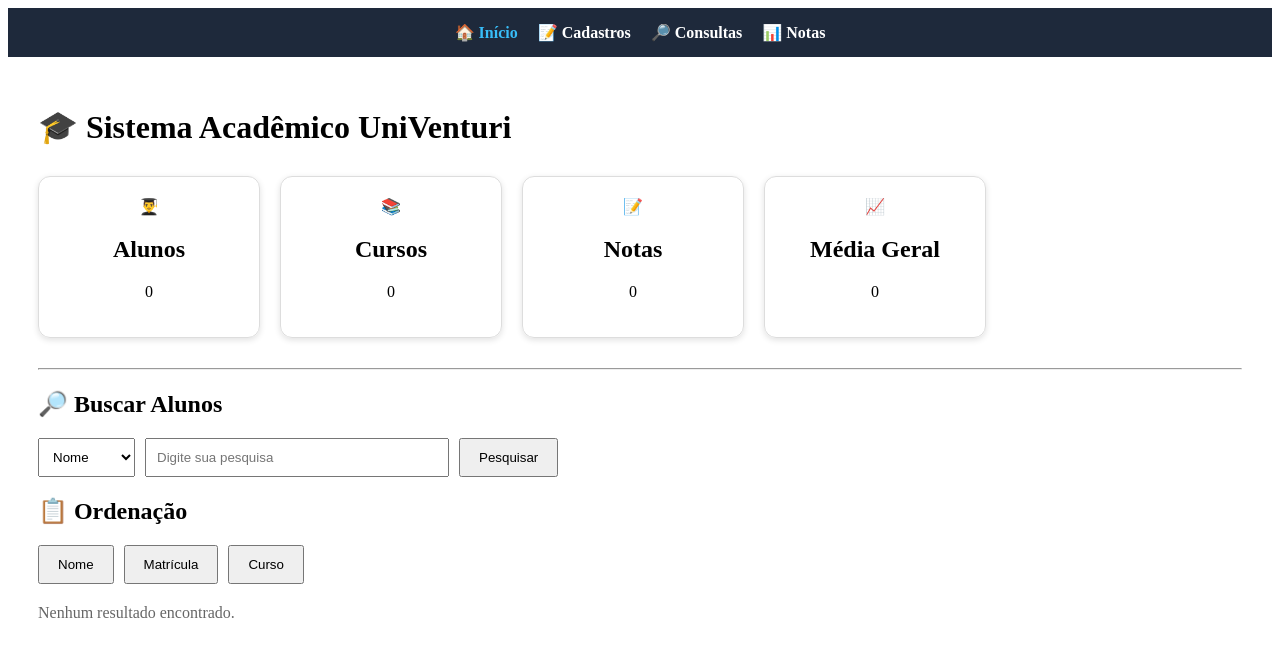
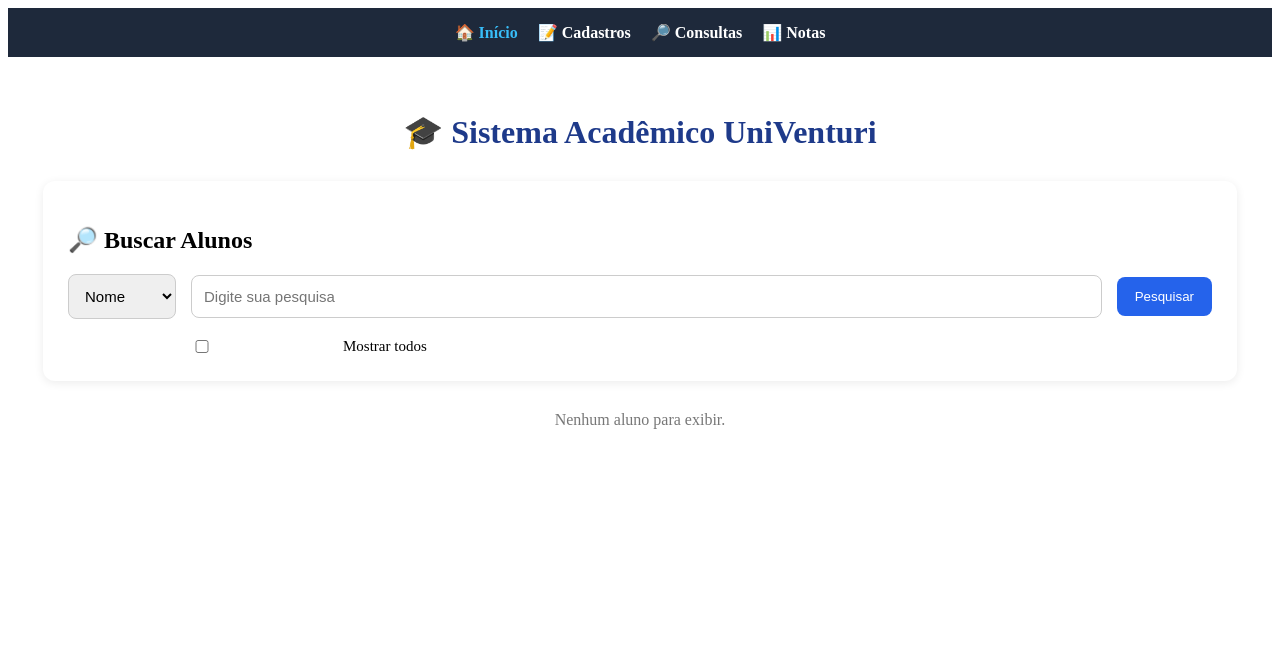
Before and after one commit to DanielaVenturi/SistemaAcademico-UniVenturi-s, a Vue app in the folder frontend/: page / in a window 1280 px wide. Shown: the top 656 px of the page. Built offline with nearby package versions, Linux system fonts and the light colour scheme.

Commit message:
Implementando as principais funções de busca e ordenação e função para add notas

```diff
--- a/frontend/src/views/HomeView.vue
+++ b/frontend/src/views/HomeView.vue
@@ -1,42 +1,136 @@
+<script setup>
+
+import { ref } from "vue";
+import { useRouter } from "vue-router";
+
+import {
+  listarAlunos,
+  buscarPorNome,
+  buscarPorCurso,
+  buscarPorMatricula,
+  ordenarPorNome,
+  ordenarPorCurso,
+  ordenarPorMatricula
+} from "../services/alunoService";
+
+const router = useRouter();
+
+const pesquisa = ref("");
+const tipoBusca = ref("nome");
+
+const alunos = ref([]);
+
+const mostrarTodos = ref(false);
+
+const filtro = ref("");
+
+async function pesquisar() {
+
+  mostrarTodos.value = false;
+
+  if (pesquisa.value.trim() == "") {
+    alunos.value = [];
+    return;
+  }
+
+  if (tipoBusca.value == "nome") {
+
+    alunos.value = await buscarPorNome(
+      pesquisa.value
+    );
+
+  }
+
+  if (tipoBusca.value == "curso") {
+
+    alunos.value = await buscarPorCurso(
+      pesquisa.value
+    );
+
+  }
+
+  if (tipoBusca.value == "matricula") {
+
+    try{
+
+      const aluno = await buscarPorMatricula(
+        pesquisa.value
+      );
+
+      alunos.value = [aluno];
+
+    }catch{
+
+      alunos.value=[];
+
+      alert("Aluno não encontrado.");
+
+    }
+
+  }
+
+}
+
+async function alterarTodos(){
+
+  if(mostrarTodos.value){
+
+    alunos.value = await listarAlunos();
+
+  }else{
+
+    alunos.value=[];
+
+    filtro.value="";
+
+  }
+
+}
+
+async function aplicarFiltro(){
+
+  if(filtro.value=="")
+    return;
+
+  if(filtro.value=="nomeAZ"){
+
+    alunos.value = await ordenarPorNome();
+
+  }
+
+  if(filtro.value=="cursoAZ"){
+
+    alunos.value = await ordenarPorCurso();
+
+  }
+
+  if(filtro.value=="matricula"){
+
+    alunos.value = await ordenarPorMatricula();
+
+  }
+
+}
+
+function abrirAluno(aluno){
+
+  router.push(`/aluno/${aluno.matricula}`);
+
+}
+
+</script>
+
 <template>
 
 <div class="container">
 
   <h1>🎓 Sistema Acadêmico UniVenturi</h1>
 
-<div class="cards">
-
-<div class="card">
-👨‍🎓
-<h2>Alunos</h2>
-<p>0</p>
-</div>
-
-<div class="card">
-📚
-<h2>Cursos</h2>
-<p>0</p>
-</div>
-
-<div class="card">
-📝
-<h2>Notas</h2>
-<p>0</p>
-</div>
-
-<div class="card">
-📈
-<h2>Média Geral</h2>
-<p>0</p>
-</div>
-
-</div>
-
-<hr>
+  <div class="painel">
 
     <h2>🔎 Buscar Alunos</h2>
 
-<div class="busca">
+    <div class="linha">
 
       <select v-model="tipoBusca">
 
@@ -44,12 +138,12 @@
           Nome
         </option>
 
+        <option value="curso">
+          Curso
+        </option>
+
         <option value="matricula">
           Matrícula
-</option>
-
-<option value="curso">
-Curso
         </option>
 
       </select>
@@ -57,6 +151,7 @@ Curso
       <input
         v-model="pesquisa"
         placeholder="Digite sua pesquisa"
+        @keyup.enter="pesquisar"
       />
 
       <button @click="pesquisar">
@@ -65,27 +160,52 @@ Pesquisar
 
     </div>
 
-<h2>📋 Ordenação</h2>
+    <div class="opcoes">
 
-<div class="ordenacao">
+      <label class="todos">
 
-<button @click="ordenarNome">
-Nome
-</button>
+        <input
+          type="checkbox"
+          v-model="mostrarTodos"
+          @change="alterarTodos"
+        />
 
-<button @click="ordenarMatricula">
+        Mostrar todos
+
+      </label>
+
+      <select
+        v-if="alunos.length"
+        v-model="filtro"
+        @change="aplicarFiltro"
+        class="filtro"
+      >
+
+        <option value="">
+          Filtro
+        </option>
+
+        <option value="nomeAZ">
+          Nome (A → Z)
+        </option>
+
+        <option value="cursoAZ">
+          Curso (A → Z)
+        </option>
+
+        <option value="matricula">
           Matrícula
-</button>
+        </option>
 
-<button @click="ordenarCurso">
-Curso
-</button>
+      </select>
+
+    </div>
 
   </div>
 
   <table
     v-if="alunos.length"
-border="1"
+    class="tabela"
   >
 
     <thead>
@@ -107,6 +227,8 @@ border="1"
       <tr
         v-for="aluno in alunos"
         :key="aluno.matricula"
+        class="linha-aluno"
+        @click="abrirAluno(aluno)"
       >
 
         <td>{{ aluno.matricula }}</td>
@@ -121,138 +243,58 @@ v-for="aluno in alunos"
 
   </table>
 
-<p
+  <div
     v-else
     class="vazio"
   >
 
-Nenhum resultado encontrado.
+    Nenhum aluno para exibir.
 
-</p>
+  </div>
 
 </div>
 
 </template>
 
-<script setup>
+<style scoped>
 
-import { ref } from "vue";
+.container{
 
-import {
-  buscarPorNome,
-  buscarPorCurso,
-  ordenarPorNome,
-  ordenarPorCurso
-} from "../services/alunoService";
-
-const pesquisa = ref("");
-
-const tipoBusca = ref("nome");
-
-const ordenar = ref("nome");
-
-const alunos = ref([]);
-
-async function pesquisar() {
-
-  if (pesquisa.value.trim() == "") {
-
-    alunos.value = [];
-
-    return;
+    max-width:1200px;
+    margin:auto;
+    padding:35px;
 
 }
 
-  if (tipoBusca.value == "nome") {
+h1{
 
-    alunos.value = await buscarPorNome(
-      pesquisa.value
-    );
+    margin-bottom:30px;
+    text-align:center;
+    color:#1e3a8a;
 
 }
 
-  if (tipoBusca.value == "curso") {
+.painel{
 
-    alunos.value = await buscarPorCurso(
-      pesquisa.value
-    );
+    background:#fff;
+
+    border-radius:12px;
+
+    padding:25px;
+
+    box-shadow:0 2px 10px rgba(0,0,0,.08);
+
+    margin-bottom:25px;
 
 }
 
-}
-
-async function aplicarOrdenacao(){
-
-  if(ordenar.value=="nome"){
-
-    alunos.value=await ordenarPorNome();
-
-  }
-
-  if(ordenar.value=="curso"){
-
-    alunos.value=await ordenarPorCurso();
-
-  }
-
-}
-
-</script>
-<style scoped>
-
-.container{
-    padding:30px;
-}
-
-.cards{
+.linha{
 
     display:flex;
 
-    gap:20px;
-
-    margin:30px 0;
-
-    flex-wrap:wrap;
-
-}
-
-.card{
-
-    width:180px;
-
-    border:1px solid #ddd;
-
-    border-radius:12px;
-
-    padding:20px;
-
-    text-align:center;
-
-    box-shadow:0 2px 6px rgba(0,0,0,.12);
-
-}
-
-.busca{
-
-    display:flex;
-
-    gap:10px;
+    gap:15px;
 
     align-items:center;
-
-    margin:20px 0;
-
-    flex-wrap:wrap;
-
-}
-
-.ordenacao{
-
-    display:flex;
-
-    gap:10px;
-
-    margin:20px 0;
 
     flex-wrap:wrap;
 
@@ -260,50 +302,153 @@ async function aplicarOrdenacao(){
 
 input{
 
-    padding:10px;
+    flex:1;
 
-    width:280px;
+    min-width:260px;
+
+    padding:12px;
+
+    border:1px solid #ccc;
+
+    border-radius:8px;
+
+    font-size:15px;
 
 }
 
 select{
 
-    padding:10px;
+    padding:12px;
+
+    border:1px solid #ccc;
+
+    border-radius:8px;
+
+    font-size:15px;
 
 }
 
 button{
 
-    padding:10px 18px;
+    padding:12px 18px;
+
+    background:#2563eb;
+
+    color:white;
+
+    border:none;
+
+    border-radius:8px;
 
     cursor:pointer;
 
+    transition:.2s;
+
 }
 
-table{
+button:hover{
+
+    background:#1d4ed8;
+
+}
+
+.opcoes{
+
+    display:flex;
+
+    justify-content:space-between;
+
+    align-items:center;
+
+    margin-top:18px;
+
+    flex-wrap:wrap;
+
+    gap:15px;
+
+}
+
+.todos{
+
+    display:flex;
+
+    align-items:center;
+
+    gap:8px;
+
+    font-size:15px;
+
+}
+
+.filtro{
+
+    width:190px;
+
+}
+
+.tabela{
 
     width:100%;
 
-    margin-top:25px;
+    border-collapse:collapse;
 
-    border-collapse:collapse;
+    background:white;
+
+    border-radius:10px;
+
+    overflow:hidden;
+
+    box-shadow:0 2px 10px rgba(0,0,0,.08);
 
 }
 
-th,
+thead{
+
+    background:#2563eb;
+
+    color:white;
+
+}
+
+th{
+
+    padding:15px;
+
+}
+
 td{
 
-    padding:12px;
+    padding:15px;
 
-    text-align:left;
+    border-bottom:1px solid #eee;
+
+}
+
+.linha-aluno{
+
+    cursor:pointer;
+
+    transition:.2s;
+
+}
+
+.linha-aluno:hover{
+
+    background:#eff6ff;
+
+    transform:scale(1.003);
 
 }
 
 .vazio{
 
-    margin-top:20px;
+    margin-top:30px;
 
-    color:#666;
+    text-align:center;
+
+    color:#777;
+
+    font-size:16px;
 
 }
 
```
Also changed, not shown: 1 other file (tests, documents, lock files or other folders). Lines whose indentation alone changed are shown as unchanged.
